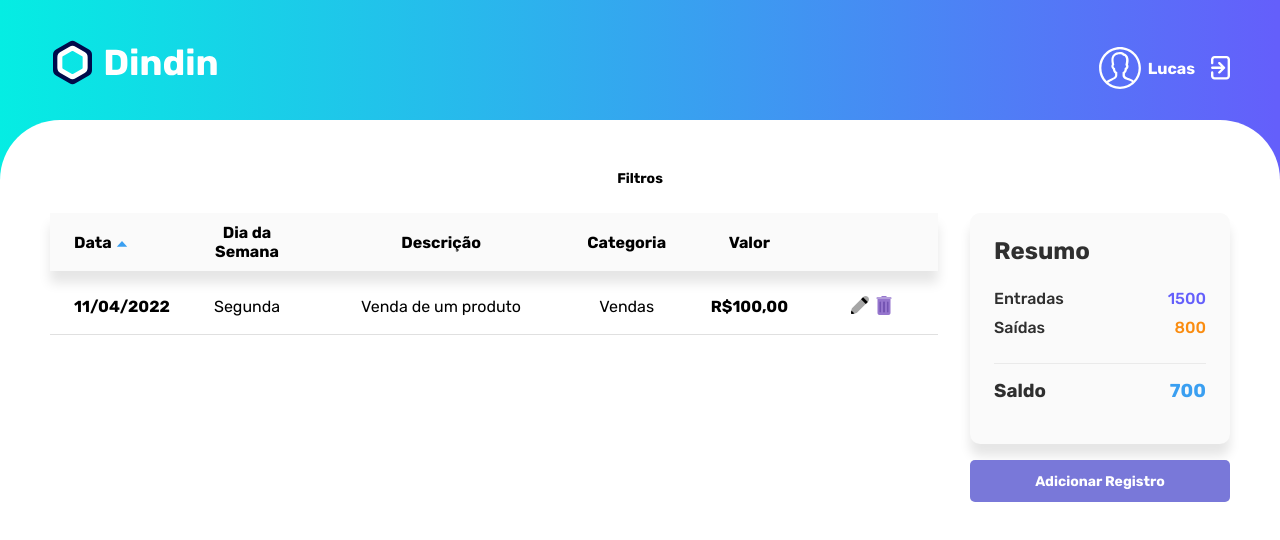
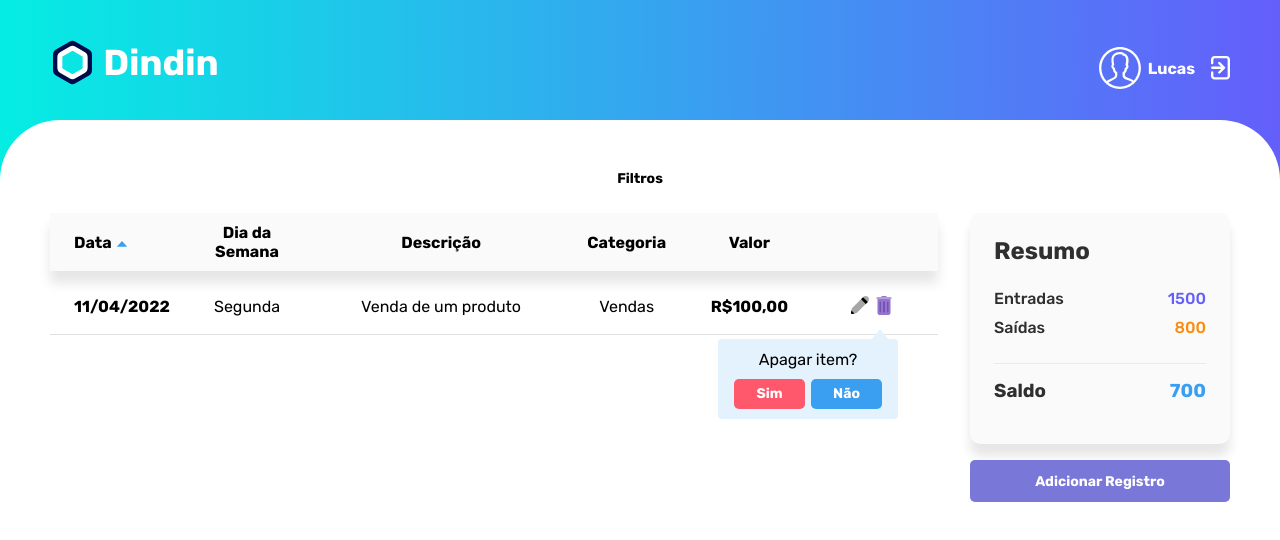
Before and after one commit to lcaalcantara/DINDIN, a React (Vite) app: page /main in a window 1280 px wide. Both pictures are taken after a click on the picture 884 px from the left and 304 px from the top of the page. Shown: the top 540 px of the page. Built offline with nearby package versions, Linux system fonts and the light colour scheme.

Commit message:
confirm delete message created

```diff
--- /dev/null
+++ b/src/components/Confirm/index.jsx
@@ -0,0 +1,31 @@
+import './style.css';
+
+function Confirm({ open, handleClose, handleConfirm }) {
+    return (
+        <>
+            {open &&
+                <div className='container-confirm'>
+                    <div className='arrow-up'></div>
+
+                    <span>Apagar item?</span>
+                    <div className='container-buttons'>
+                        <button
+                            onClick={handleConfirm}
+                            className='btn-xs btn-red'>
+                            Sim
+                        </button>
+
+                        <button
+                            onClick={handleClose}
+                            className='btn-xs btn-blue'>
+                            Não
+                        </button>
+
+                    </div>
+                </div>
+            }
+        </>
+    )
+};
+
+export default Confirm;
--- /dev/null
+++ b/src/components/Confirm/style.css
@@ -0,0 +1,46 @@
+.container-confirm {
+    width: 180px;
+    height: 80px;
+    background-color: #E4F2FD;
+    border-radius: 4px;
+
+    position: absolute;
+    top: 60px;
+    right: 40px;
+    display: flex;
+    flex-direction: column;
+    align-items: center;
+    justify-content: center;
+}
+
+.container-confirm span {
+    font-family: 'Rubik', sans-serif;
+    font-weight: 300;
+}
+
+.container-buttons {
+    display: flex;
+    margin-top: 10px;
+    width: 100%;
+    padding: 0 16px;
+}
+
+.container-buttons button {
+    height: 30px;
+}
+
+.container-buttons button:last-child {
+    margin-left: 6px;
+}
+
+.arrow-up {
+    position: absolute;
+    top: -10px;
+    right: 10px;
+    width: 0;
+    height: 0;
+
+    border-left: 8px solid transparent;
+    border-right: 8px solid transparent;
+    border-bottom: 10px solid #E4F2FD;
+}
--- a/src/components/Table/index.jsx
+++ b/src/components/Table/index.jsx
@@ -4,9 +4,16 @@ import DeleteIcon from "../../assets/delete-icon.svg";
 import ArrowDown from "../../assets/arrow-down.svg";
 import ArrowUp from "../../assets/arrow-up.svg";
 import { useState } from "react";
+import Confirm from "../Confirm";
 
 function Table() {
   const [asc, setAsc] = useState(true);
+  const [openConfirm, setOpenConfirm] = useState(false)
+
+  function handleDelete() {
+    console.log('delete');
+    setOpenConfirm(false);
+  }
 
   return (
     <div className="container-table">
@@ -33,10 +40,18 @@ function Table() {
           <span className="table-column-l">Venda de um produto</span>
           <span className="table-column-s">Vendas</span>
           <strong className="table-column-s">R$100,00</strong>
-          <div className="table-column-s">
+          <div className="table-column-s action-buttons">
             <img src={EditIcon} alt="edit" />
-            <img src={DeleteIcon} alt="delete" />
+            <img
+              src={DeleteIcon}
+              alt="delete"
+              onClick={() => setOpenConfirm(true)}
+            />
           </div>
+          <Confirm
+            open={openConfirm}
+            handleClose={() => setOpenConfirm(false)}
+            handleConfirm={handleDelete} />
         </div>
       </div>
     </div>
--- a/src/components/Table/style.css
+++ b/src/components/Table/style.css
@@ -49,6 +49,7 @@
     border-bottom: 1px solid #E0E0E0;
     margin-top: 8px;
     padding: 0 24px;
+    position: relative;
 }
 
 .content-date {
@@ -66,3 +67,7 @@
     width: 12px;
     margin-top: 4px;
 }
+
+.action-buttons img {
+    cursor: pointer;
+}
```
